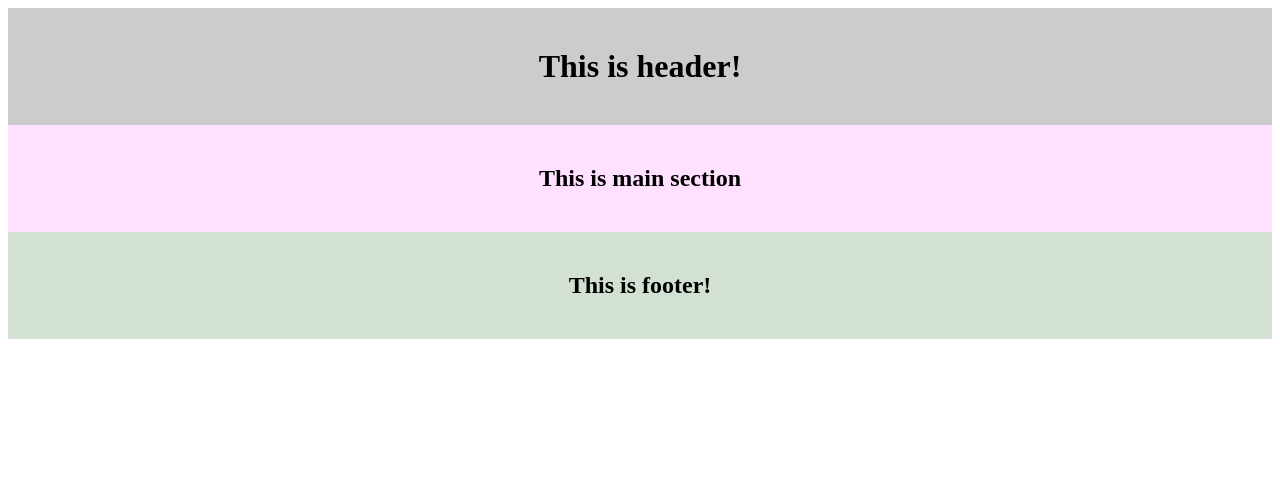
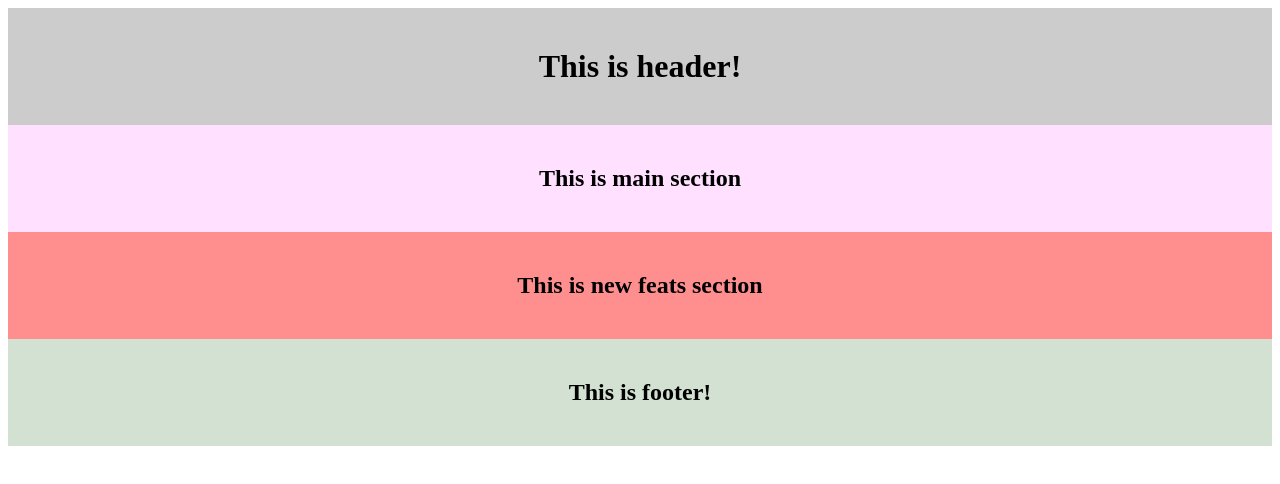
Before and after one commit to petromath77/project_1, a website: page app/index.html in a window 1280 px wide. Drawn offline with Linux system fonts and the light colour scheme.

Commit message:
new_feats

```diff
--- a/app/index.html
+++ b/app/index.html
@@ -12,6 +12,9 @@
 	<section class="sect_1">
 		<h2>This is main section</h2>
 	</section>
+	<section class="sect_2">
+		<h2>This is new feats section</h2>
+	</section>
 	<footer>
 		<h2>This is footer!</h2>
 	</footer>
--- /dev/null
+++ b/app/sass/_sect2.sass
@@ -0,0 +1,2 @@
+.sect_2
+		background-color: #ff8f8f
--- a/app/sass/style.sass
+++ b/app/sass/style.sass
@@ -1,5 +1,6 @@
 @import "head"
 @import "sect1"
+@import "sect2"
 @import "footer"
 
 body
```
Also changed, not shown: app/css/style.css.
